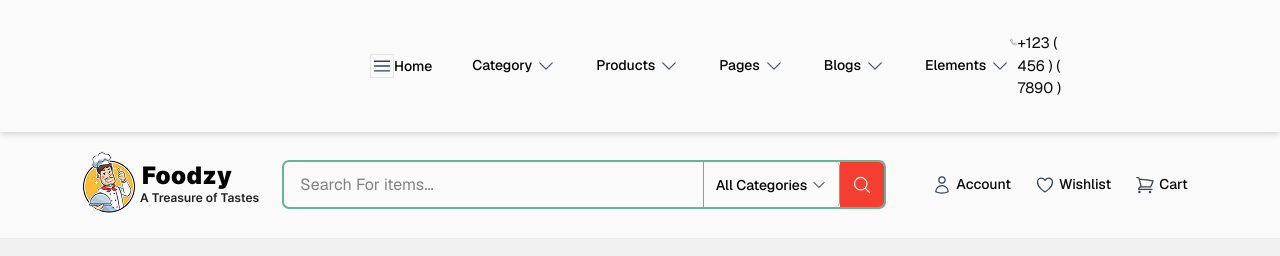
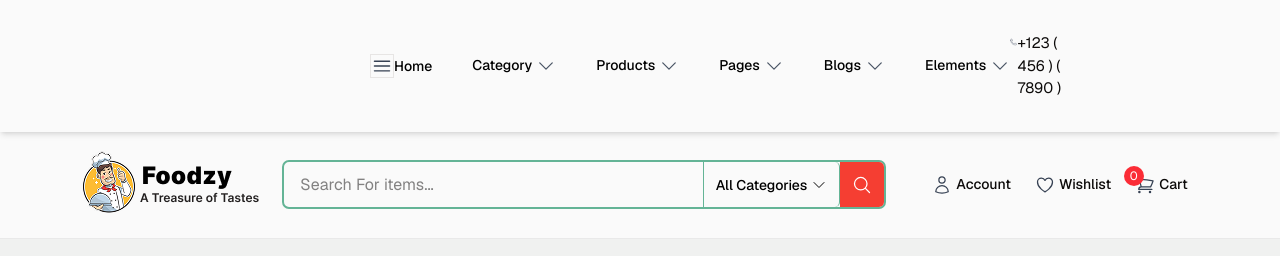
Before and after one commit to aricction/congnito-frontend, a Next.js app: page / in a window 1280 px wide. Shown: the top 256 px of the page. Built offline with nearby package versions, Linux system fonts and the light colour scheme.

Commit message:
added cart badge

```diff
--- a/src/app/components/searchbar-component/page.tsx
+++ b/src/app/components/searchbar-component/page.tsx
@@ -2,19 +2,30 @@
 
 import React, { FC, useState } from "react";
 import Link from "next/link";
-import { UserIcon, HeartIcon, ShoppingCartIcon, MagnifyingGlassIcon, ChevronDownIcon } from "@heroicons/react/24/outline";
+import {
+  UserIcon,
+  HeartIcon,
+  ShoppingCartIcon,
+  MagnifyingGlassIcon,
+  ChevronDownIcon,
+} from "@heroicons/react/24/outline";
 import AuthModal from "../account-login-modal/page";
-
+import { useCartStore } from "@/store/cart-store";
 const SearchBar: FC = () => {
   const [isAuthModalOpen, setIsAuthModalOpen] = useState(false);
 
   const toggleAuthModal = () => setIsAuthModalOpen(!isAuthModalOpen);
   const closeAuthModal = () => setIsAuthModalOpen(false);
+  const cartItems = useCartStore((state) => state.cartItems);
 
   return (
     <>
       <nav className="w-full py-3 px-5 flex items-center justify-center mx-auto border-b border-[#E9E9E9]">
-        <img src="/asset/navbar.png" alt="Cognito logo" className="h-auto w-auto px-6" />
+        <img
+          src="/asset/navbar.png"
+          alt="Cognito logo"
+          className="h-auto w-auto px-6"
+        />
 
         <div className="relative w-[600px]">
           <input
@@ -37,7 +48,10 @@ const SearchBar: FC = () => {
 
         <ul className="flex items-center space-x-6 px-12">
           <li>
-            <div className="flex items-center space-x-1 cursor-pointer" onClick={toggleAuthModal}>
+            <div
+              className="flex items-center space-x-1 cursor-pointer"
+              onClick={toggleAuthModal}
+            >
               <UserIcon className="w-5 h-5 text-gray-700" />
               <span className="text-[14px] font-medium">Account</span>
             </div>
@@ -52,8 +66,13 @@ const SearchBar: FC = () => {
 
           <li>
             <Link href="/checkout">
-              <div className="flex items-center space-x-1 cursor-pointer">
+              <div className="relative flex items-center space-x-1 cursor-pointer">
+                <span className="absolute -top-2 right-10 bg-red-500 text-white text-xs w-5 h-5 rounded-full flex items-center justify-center">
+                  {cartItems.length}
+                </span>
+
                 <ShoppingCartIcon className="w-5 h-5 text-gray-700" />
+
                 <span className="text-[14px] font-medium">Cart</span>
               </div>
             </Link>
```
